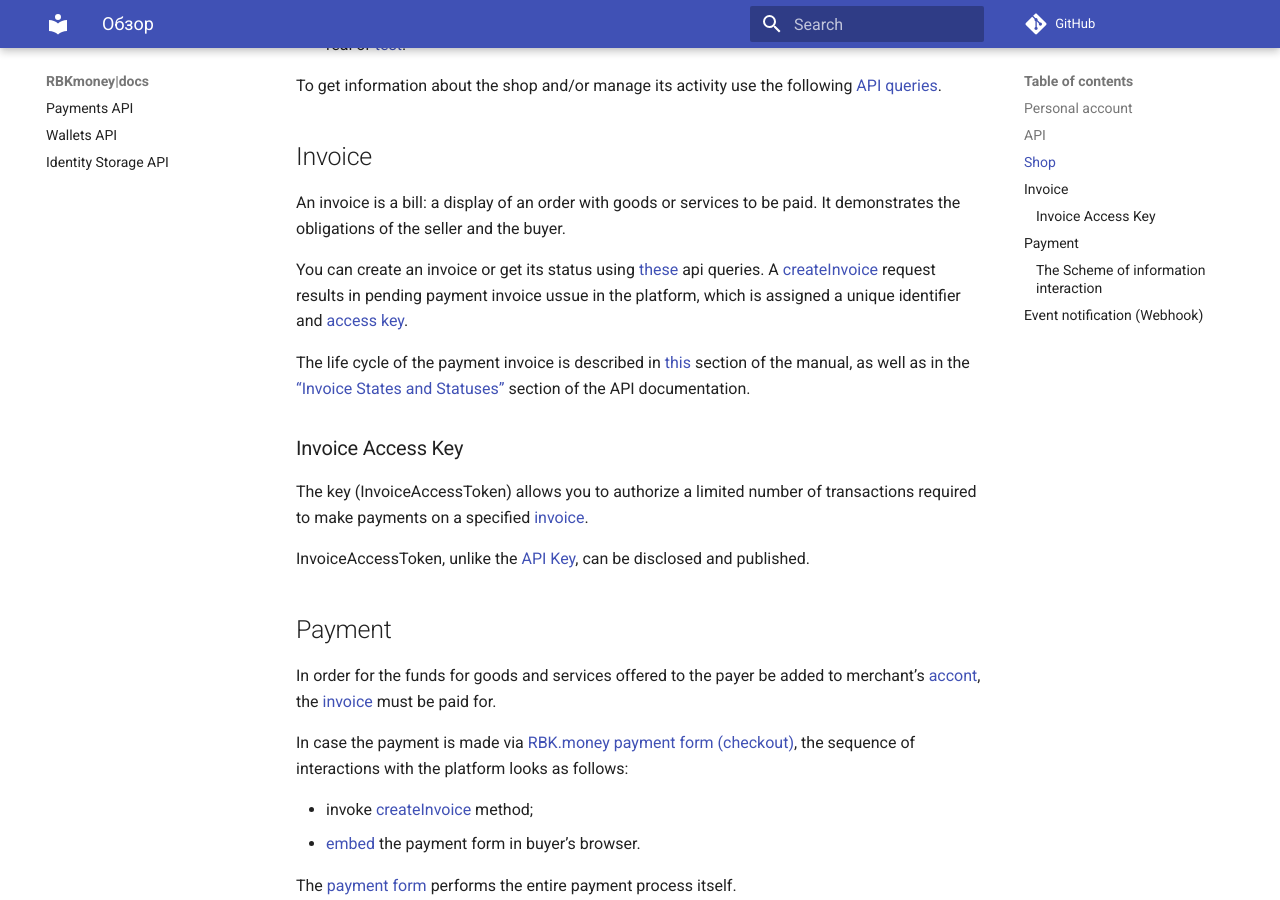
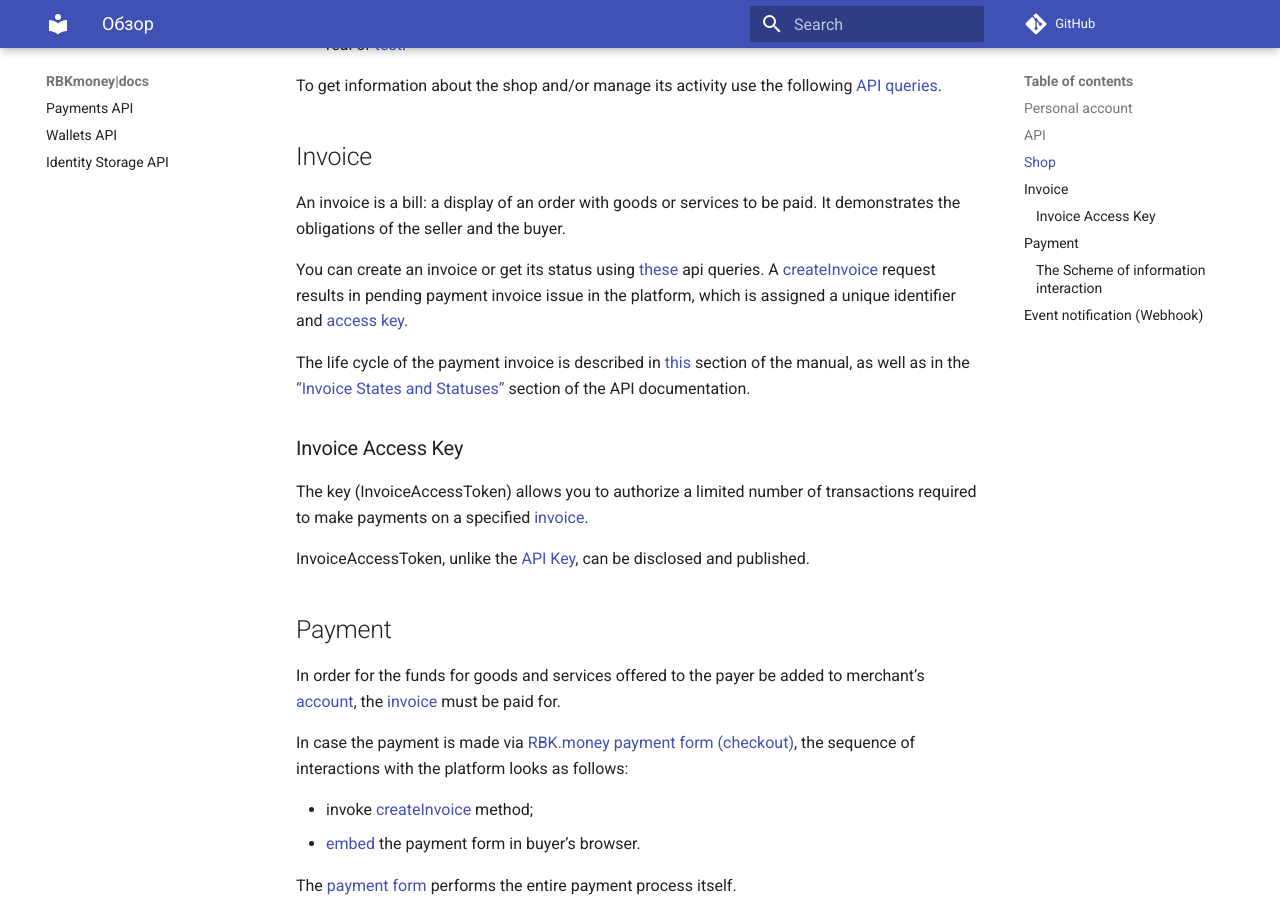
Before and after one commit to rbkmoney/docs, an MkDocs documentation site: the page built from content/docs/payments/overview.md, in a window 1280 px wide and 900 px high, scrolled down 1507 px. Built offline with MkDocs 1.6.1 and Material for MkDocs 9.7.7, drawn with Linux system fonts in a browser that asks for light colours; nearby versions of some CDN libraries; comment, search, counter and statistics services are not loaded.

Commit message:
Update overview.md

```diff
--- a/content/docs/payments/overview.md
+++ b/content/docs/payments/overview.md
@@ -47,7 +47,7 @@
 An invoice is a bill: a display of an order with goods or services to be paid. It demonstrates the obligations of the seller and the buyer.
 
 You can create an invoice or get its status using [these](https://developer.rbk.money/api/#tag/Invoices) api queries.
-A [createInvoice](https://developer.rbk.money/api/#operation/createInvoice) request results in pending payment invoice ussue in the platform, which is assigned a unique identifier and [access key](#invoiceAccessToken).
+A [createInvoice](https://developer.rbk.money/api/#operation/createInvoice) request results in pending payment invoice issue in the platform, which is assigned a unique identifier and [access key](#invoiceAccessToken).
 
 The life cycle of the payment invoice is described in [this](https://help.rbkmoney.com/lk/lk/#invoiceLifeCycle) section of the manual, as well as in the  ["Invoice States and Statuses"](https://developer.rbk.money/api/#section/Sostoyaniya-i-statusy-invojsa) section of the API documentation.
 
@@ -59,7 +59,7 @@
 
 ## Payment {#pay}
 
-In order for the funds for goods and services offered to the payer be added to merchant's [accont](#shop), the [invoice](#invoice) must be paid for.
+In order for the funds for goods and services offered to the payer be added to merchant's [account](#shop), the [invoice](#invoice) must be paid for.
 
 In case the payment is made via [RBK.money payment form (checkout)](../checkout), the sequence of interactions with the platform looks as follows:
 
```
